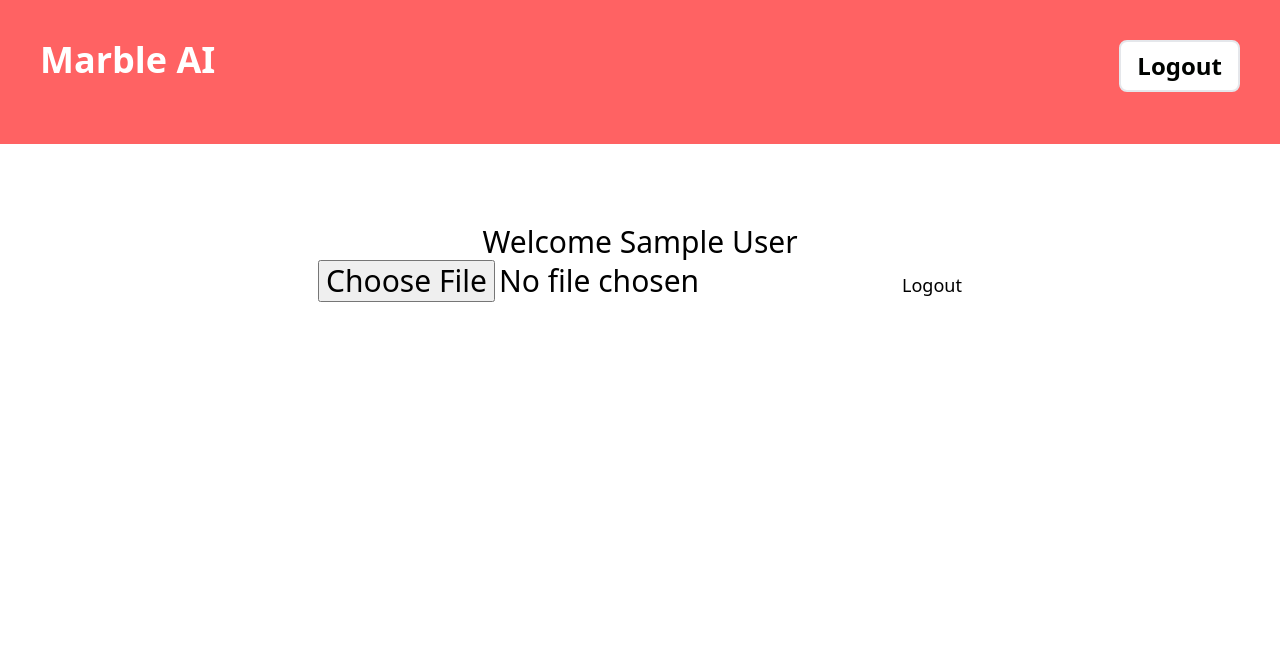
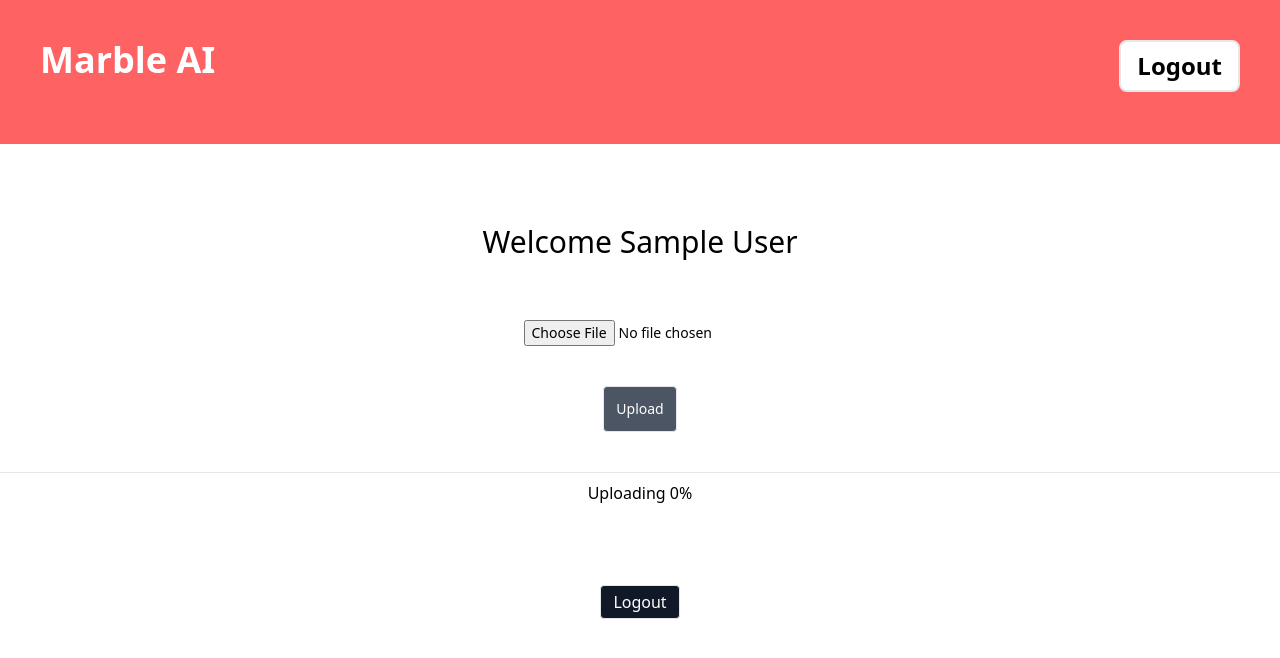
Before and after one commit to nithinacharya11/marbleai, a React (Vite) app: page /account in a window 1280 px wide. Shown: the top 658 px of the page. Built offline with nearby package versions, Linux system fonts and the light colour scheme; no server answers; sample sign-in values are in the browser's storage.

Commit message:
storage feature added

```diff
--- a/src/firebase.jsx
+++ b/src/firebase.jsx
@@ -1,7 +1,7 @@
 // Import the functions you need from the SDKs you need
 import { initializeApp } from "firebase/app";
 import { getAuth } from "firebase/auth";
-import { getStorage } from "firebase/storage";
+import { getStorage } from 'firebase/storage'
 
 
 // TODO: Add SDKs for Firebase products that you want to use
--- a/src/pages/Account.jsx
+++ b/src/pages/Account.jsx
@@ -1,10 +1,10 @@
 import React, { useState } from 'react';
-import {UserAuth} from '../context/AuthContext'
-import { storage } from 'firebase'
+import {UserAuth} from '../context/AuthContext';
+import {storage} from '../firebase';
+import {ref, uploadBytesResumable, getDownloadURL} from 'firebase/storage'
 
 const Account = () => {
   const { logOut, user } = UserAuth();
-  const [fileUpload, setFileUpload] = useState(null)
 
   const handleSignOut = async () => {
     try {
@@ -14,11 +14,46 @@ const Account = () => {
     }
   }
 
+  const [progress, setProgress] = useState(0);
+  const formHandler = (e) => {
+    e.preventDefault();
+    const file = e.target[0].files[0];
+    uploadFiles(file);
+  };
+
+  const uploadFiles = (file) => {
+    //
+    if (!file) return;
+    const storageRef = ref(storage, `files/${file.name}`);
+    const uploadTask = uploadBytesResumable(storageRef, file);
+
+    uploadTask.on(
+      "state_changed",
+      (snapshot) => {
+        const prog = Math.round(
+          (snapshot.bytesTransferred / snapshot.totalBytes) * 100
+        );
+        setProgress(prog);
+      },
+      (error) => console.log(error),
+      () => {
+        getDownloadURL(uploadTask.snapshot.ref).then((downloadURL) => {
+          console.log("File available at", downloadURL);
+        });
+      }
+    );
+  };
+
   return (
-    <div className='text-center mt-20 text-3xl'>
-      <p>Welcome {user?.displayName}</p>
-      <input type="file" onChange={(event) => setFileUpload(event.target.files[0])}/>
-      <button onClick={handleSignOut} className='text-lg'>Logout</button>
+    <div className='text-center mt-20'>
+      <p className='text-3xl'>Welcome {user?.displayName}</p>
+      <form onSubmit={formHandler} className='flex flex-col justify-center items-center mt-10 mb-10 gap-5'>
+        <input type="file" accept=".pdf, .docx" className="text-sm p-5 ml-10" />
+        <button type="submit" className='text-sm border rounded p-3 bg-gray-600 text-white'>Upload</button>
+      </form>
+      <hr />
+      <h2 className='mt-2'>Uploading  {progress === 100 ? 'done ✅' : `${progress}%`}</h2>
+      <button onClick={handleSignOut} className='text-md mt-20 border rounded px-3 py-1 bg-gray-900 text-white'>Logout</button>
     </div>
   )
 }
```
